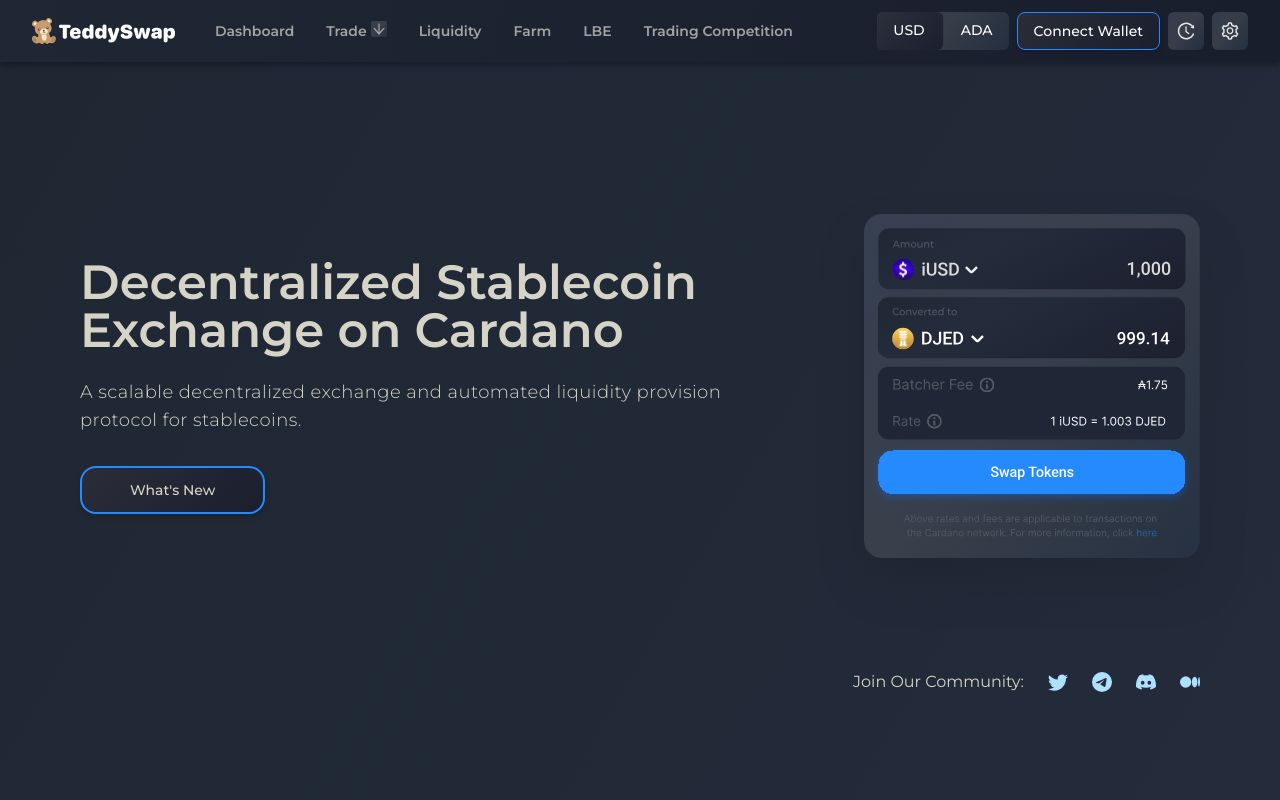
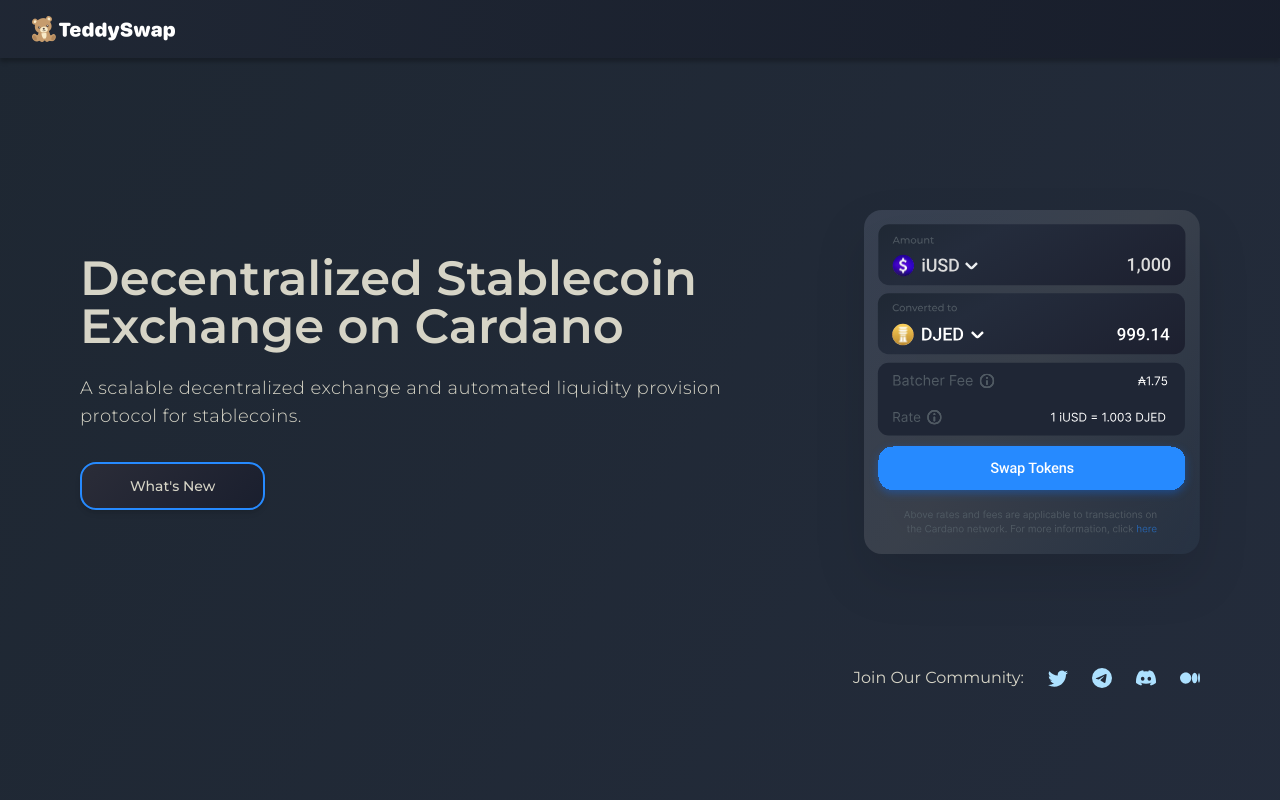
Before and after one commit to genius1910/teddy-swap_next-headlessui-ts, a Next.js app: page / in a window 1280 px wide. Shown: the top 800 px of the page. Built offline with nearby package versions, Linux system fonts and the light colour scheme.

Commit message:
navbar updated

```diff
--- a/components/dashboard/Dash_Section1.tsx
+++ b/components/dashboard/Dash_Section1.tsx
@@ -15,7 +15,11 @@ const Dash_Section1 = () => {
             A scalable decentralized exchange and automated liquidity provision
             protocol for stablecoins.
           </h4>
-          <button className="l-button mt-2">{"What's New"}</button>
+          <Link
+            href={`https://twitter.com/TeddySwap/status/1684620004350738432?s=20`}
+          >
+            <button className="l-button mt-2">{"What's New"}</button>
+          </Link>
         </div>
         <div className="col-span-1 relative">
           <Image
--- a/components/partials/Navbar.tsx
+++ b/components/partials/Navbar.tsx
@@ -62,16 +62,22 @@ const Navbar = () => {
 
   return (
     <header className="navbar-color mx-auto">
-      <div className="max-w-[1800px] mx-auto relative z-50 py-3 px-8 flex items-center gap-4 justify-between">
+      <div
+        className={`${
+          pathname != "/" ? "justify-between" : "max-lg:justify-center"
+        } max-w-[1800px] mx-auto relative z-50 py-4 px-8 flex items-center gap-4`}
+      >
         {/* leftside  */}
 
         {/* mobile menu  */}
+        {pathname != "/" && (
           <MobileMenu
             wallet={wallet}
             setWallet={setWallet}
             toggler={toggler}
             setToggler={setToggler}
           />
+        )}
         {/* desktop menu  */}
         <div className="hidden xl:flex items-center gap-10 2xl:gap-20">
           <Link legacyBehavior href="/">
@@ -84,7 +90,8 @@ const Navbar = () => {
             />
           </Link>
           <ul className="flex items-center gap-8 2xl:gap-14 text-sm 2xl:text-[1.10rem] font-semibold">
-            {navMenuList.map((item, index) => {
+            {pathname != "/" &&
+              navMenuList.map((item, index) => {
                 return (
                   <li key={index}>
                     {item.link != "/trade" ? (
@@ -150,6 +157,7 @@ const Navbar = () => {
           </ul>
         </div>
         {/* rightside */}
+        {pathname != "/" && (
           <div className="hidden xl:flex text-sm 2xl:text-base gap-2 2xl:gap-4 font-medium h-full ">
             {/* toggle button  */}
             <div
@@ -268,7 +276,17 @@ const Navbar = () => {
               )}
             </Popover>
           </div>
+        )}
         {/* in mobile version only this logo will apear  */}
+        {pathname != "/" ? (
+          <Image
+            src="/images/logo/primary.png"
+            alt="logo"
+            width={40}
+            height={40}
+            className="xl:hidden"
+          />
+        ) : (
           <Image
             src="/images/logo/small-primary.png"
             alt="logo"
@@ -276,6 +294,7 @@ const Navbar = () => {
             height={40}
             className="xl:hidden"
           />
+        )}
       </div>
     </header>
   );
```
Lines whose indentation alone changed are shown as unchanged.
